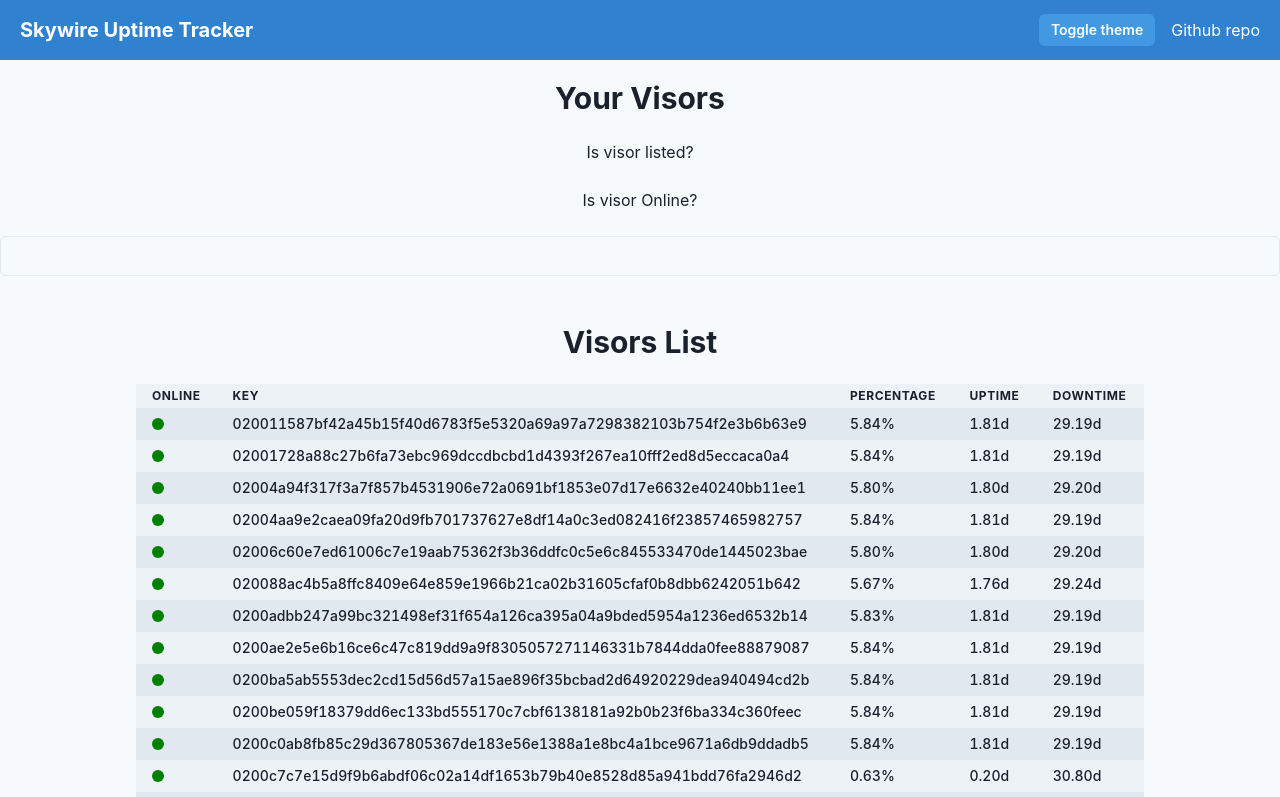
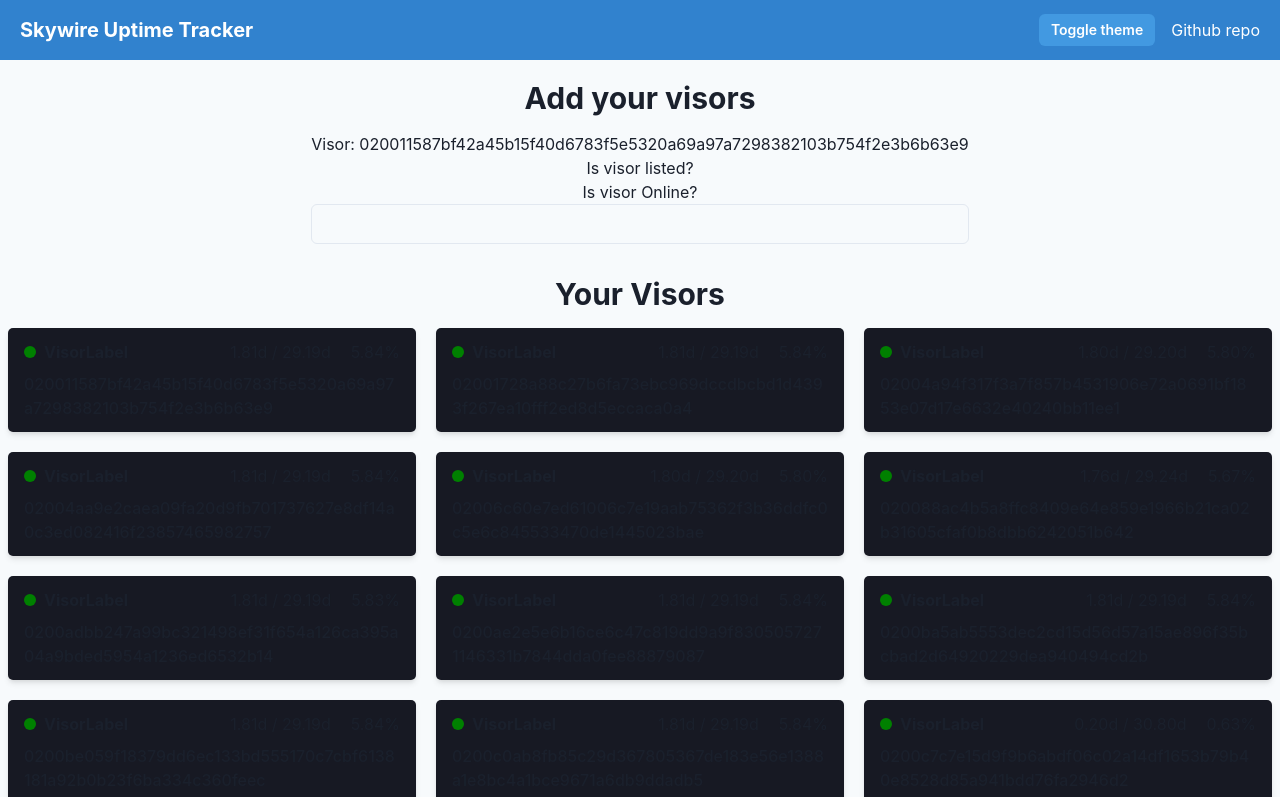
Before and after one commit to madeinchema/skywire-uptime-tracker, a Next.js app: page / in a window 1280 px wide. Shown: the top 797 px of the page. Built offline with nearby package versions, Linux system fonts and the light colour scheme.

Commit message:
VisorSearch is now AddVisor comp, move contents inside from index

```diff
--- /dev/null
+++ b/components/AddVisor.tsx
@@ -0,0 +1,43 @@
+import { Input } from '@chakra-ui/input';
+import { Container, Flex } from '@chakra-ui/layout';
+import { Dispatch, SetStateAction, useState } from 'react';
+import useVisorsUptimeList from '../hooks/useVisorsUptimeList';
+
+const AddVisor = () => {
+  const { visorsUptimeList } = useVisorsUptimeList();
+  const [inputValue, setInputValue] = useState<string | undefined>(undefined);
+
+  const isVisorListed = (key: string) => {
+    const isVisorListed =
+      visorsUptimeList?.findIndex((visor) => visor.key === key) !== -1;
+    console.log({ isVisorListed });
+  };
+  const myVisor =
+    '020011587bf42a45b15f40d6783f5e5320a69a97a7298382103b754f2e3b6b63e9';
+
+  const isVisorOnline = (key: string) => {
+    const checkIsVisorOnline =
+      visorsUptimeList?.findIndex(
+        (visor) => visor.key === key && visor.online === true
+      ) !== -1;
+    console.log({ checkIsVisorOnline });
+  };
+
+  const handleInputValue = (e: React.ChangeEvent<HTMLInputElement>) => {
+    setInputValue(e.target.value);
+  };
+
+  return (
+    <Container px={2} maxW="container.lg">
+      <Flex direction="column">
+        Visor: {myVisor}
+        <button onClick={() => isVisorListed(myVisor)}>Is visor listed?</button>
+        <button onClick={() => isVisorOnline(myVisor)}>Is visor Online?</button>
+        <p>{inputValue}</p>
+        <Input value={inputValue} onChange={handleInputValue} />
+      </Flex>
+    </Container>
+  );
+};
+
+export default AddVisor;
--- a/components/VisorSearch.tsx
+++ /dev/null
@@ -1,19 +0,0 @@
-import { Input } from '@chakra-ui/input';
-import { Dispatch, SetStateAction } from 'react';
-
-type Props = {
-  value: string | undefined;
-  setValue: Dispatch<SetStateAction<string | undefined>>;
-};
-
-const VisorSearch = (props: Props) => {
-  const { value, setValue } = props;
-
-  const handleInputValue = (e: React.ChangeEvent<HTMLInputElement>) => {
-    setValue(e.target.value);
-  };
-
-  return <Input value={value} onChange={handleInputValue} />;
-};
-
-export default VisorSearch;
--- a/pages/index.tsx
+++ b/pages/index.tsx
@@ -1,44 +1,28 @@
-import { useState } from 'react';
 import { Heading, VStack } from '@chakra-ui/react';
 import Layout from '../components/Layout';
 import useVisorsUptimeList from '../hooks/useVisorsUptimeList';
-import VisorSearch from '../components/VisorSearch';
+import AddVisor from '../components/AddVisor';
 import VisorsUptimeTable from '../components/VisorsUptimeTable';
+import MyVisors from '../components/MyVisors';
 
 const IndexPage = () => {
-  const [inputValue, setInputValue] = useState<string | undefined>(undefined);
   const { visorsUptimeList } = useVisorsUptimeList();
-
-  console.log({ inputValue, setInputValue });
-
-  const myVisor =
-    '020011587bf42a45b15f40d6783f5e5320a69a97a7298382103b754f2e3b6b63e9';
-
-  const isVisorListed = (key: string) => {
-    const isVisorListed =
-      visorsUptimeList?.findIndex((visor) => visor.key === key) !== -1;
-    console.log({ isVisorListed });
-  };
-
-  const isVisorOnline = (key: string) => {
-    const checkIsVisorOnline =
-      visorsUptimeList?.findIndex(
-        (visor) => visor.key === key && visor.online === true
-      ) !== -1;
-    console.log({ checkIsVisorOnline });
-  };
 
   return (
     <Layout>
-      <VStack spacing={6}>
-        <Heading as="h1" size="lg">
-          Your Visors
-        </Heading>
-        Visor: {myVisor}
-        <button onClick={() => isVisorListed(myVisor)}>Is visor listed?</button>
-        <button onClick={() => isVisorOnline(myVisor)}>Is visor Online?</button>
-        <VisorSearch value={inputValue} setValue={setInputValue} />
-        <p>{inputValue}</p>
+      <VStack spacing={8}>
+        <VStack spacing={4}>
+          <Heading as="h1" size="lg">
+            Add your visors
+          </Heading>
+          <AddVisor />
+        </VStack>
+        <VStack spacing={4}>
+          <Heading as="h1" size="lg">
+            Your Visors
+          </Heading>
+          <MyVisors visors={visorsUptimeList} />
+        </VStack>
         <Heading as="h1" size="lg">
           Visors List
         </Heading>
```
